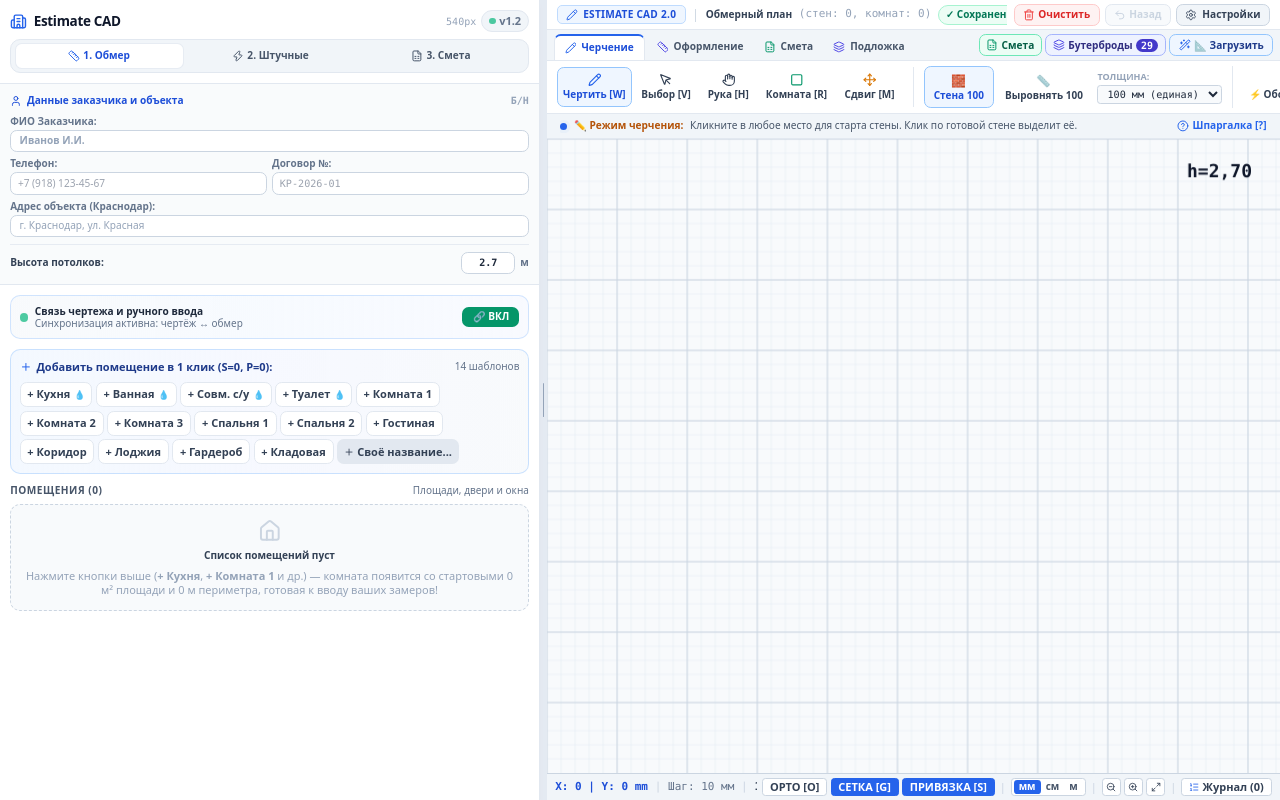
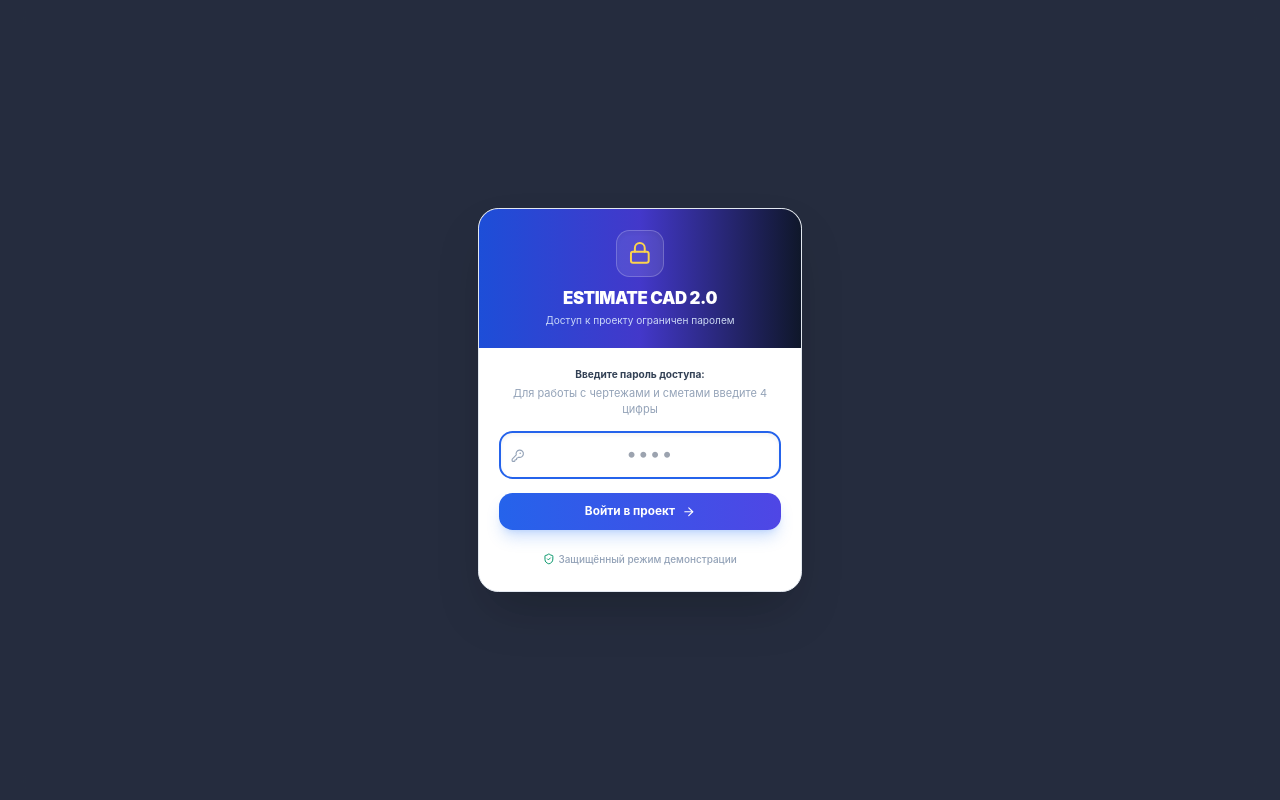
Before and after one commit to aridovmixail-bog/estimate-cad, a React (Vite) app: page / in a window 1280 px wide. Built offline with nearby package versions, Linux system fonts and the light colour scheme.

Commit message:
feat: add PIN access gate with password 2024

```diff
--- /dev/null
+++ b/src/components/PinAuthGate.tsx
@@ -0,0 +1,117 @@
+import React, { useState, useEffect } from 'react';
+import { Lock, KeyRound, ShieldCheck, ArrowRight, AlertCircle } from 'lucide-react';
+
+const REQUIRED_PIN = '2024';
+const PIN_STORAGE_KEY = 'estimate_cad_auth_pin';
+
+interface PinAuthGateProps {
+  children: React.ReactNode;
+}
+
+export const PinAuthGate: React.FC<PinAuthGateProps> = ({ children }) => {
+  const [isAuthenticated, setIsAuthenticated] = useState<boolean>(() => {
+    try {
+      // 1. Проверяем URL параметр ?pin=2024
+      const urlParams = new URLSearchParams(window.location.search);
+      const urlPin = urlParams.get('pin');
+      if (urlPin === REQUIRED_PIN) {
+        localStorage.setItem(PIN_STORAGE_KEY, REQUIRED_PIN);
+        return true;
+      }
+      // 2. Проверяем сохраненную сессию
+      const savedPin = localStorage.getItem(PIN_STORAGE_KEY);
+      return savedPin === REQUIRED_PIN;
+    } catch {
+      return false;
+    }
+  });
+
+  const [inputPin, setInputPin] = useState<string>('');
+  const [error, setError] = useState<string | null>(null);
+
+  const handleSubmit = (e?: React.FormEvent) => {
+    if (e) e.preventDefault();
+    if (inputPin.trim() === REQUIRED_PIN) {
+      try {
+        localStorage.setItem(PIN_STORAGE_KEY, REQUIRED_PIN);
+      } catch {}
+      setIsAuthenticated(true);
+      setError(null);
+    } else {
+      setError('Неверный код доступа. Попробуйте снова.');
+      setInputPin('');
+    }
+  };
+
+  if (isAuthenticated) {
+    return <>{children}</>;
+  }
+
+  return (
+    <div className="fixed inset-0 z-50 flex items-center justify-center bg-slate-900/90 backdrop-blur-md p-4 select-none">
+      <div className="w-full max-w-sm bg-white rounded-3xl shadow-2xl border border-slate-200 overflow-hidden animate-in zoom-in-95 duration-200">
+        {/* Шапка карточки */}
+        <div className="p-6 bg-gradient-to-r from-blue-700 via-indigo-700 to-slate-900 text-white text-center relative">
+          <div className="w-14 h-14 bg-white/10 border border-white/20 rounded-2xl flex items-center justify-center mx-auto mb-3 shadow-inner">
+            <Lock className="w-7 h-7 text-amber-300" />
+          </div>
+          <h1 className="text-xl font-black tracking-tight">ESTIMATE CAD 2.0</h1>
+          <p className="text-xs text-blue-100/90 mt-1">Доступ к проекту ограничен паролем</p>
+        </div>
+
+        {/* Форма ввода PIN */}
+        <form onSubmit={handleSubmit} className="p-6 space-y-4">
+          <div className="text-center space-y-1">
+            <label className="text-xs font-bold text-slate-700 block">
+              Введите пароль доступа:
+            </label>
+            <p className="text-[11px] text-slate-400">
+              Для работы с чертежами и сметами введите 4 цифры
+            </p>
+          </div>
+
+          <div className="relative">
+            <div className="absolute inset-y-0 left-0 pl-3.5 flex items-center pointer-events-none text-slate-400">
+              <KeyRound className="w-4 h-4" />
+            </div>
+            <input
+              type="password"
+              inputMode="numeric"
+              maxLength={8}
+              autoFocus
+              value={inputPin}
+              onChange={e => {
+                setInputPin(e.target.value);
+                if (error) setError(null);
+              }}
+              placeholder="••••"
+              className="w-full pl-10 pr-4 py-3 bg-slate-50 border-2 border-slate-200 focus:border-blue-600 focus:bg-white rounded-2xl text-center text-xl font-mono font-black tracking-widest text-slate-900 focus:outline-none transition-all shadow-inner"
+            />
+          </div>
+
+          {error && (
+            <div className="flex items-center gap-1.5 p-2.5 bg-red-50 border border-red-200 rounded-xl text-red-700 text-xs font-semibold animate-shake">
+              <AlertCircle className="w-4 h-4 shrink-0 text-red-500" />
+              <span>{error}</span>
+            </div>
+          )}
+
+          <button
+            type="submit"
+            className="w-full py-3 bg-gradient-to-r from-blue-600 to-indigo-600 hover:from-blue-500 hover:to-indigo-500 active:scale-98 text-white rounded-2xl font-bold text-sm shadow-lg shadow-blue-500/25 transition-all flex items-center justify-center gap-2 cursor-pointer"
+          >
+            <span>Войти в проект</span>
+            <ArrowRight className="w-4 h-4" />
+          </button>
+
+          <div className="pt-2 text-center">
+            <div className="inline-flex items-center gap-1 text-[10px] text-slate-400 font-medium">
+              <ShieldCheck className="w-3.5 h-3.5 text-emerald-600" />
+              <span>Защищённый режим демонстрации</span>
+            </div>
+          </div>
+        </form>
+      </div>
+    </div>
+  );
+};
--- a/src/main.tsx
+++ b/src/main.tsx
@@ -3,11 +3,14 @@ import ReactDOM from 'react-dom/client';
 import { App } from './App';
 import './index.css';
 import { TypographyProvider } from './context/TypographyContext';
+import { PinAuthGate } from './components/PinAuthGate';
 
 ReactDOM.createRoot(document.getElementById('root')!).render(
   <React.StrictMode>
     <TypographyProvider>
-      <App />
+      <PinAuthGate>
+        <App />
+      </PinAuthGate>
     </TypographyProvider>
   </React.StrictMode>
 );
```
